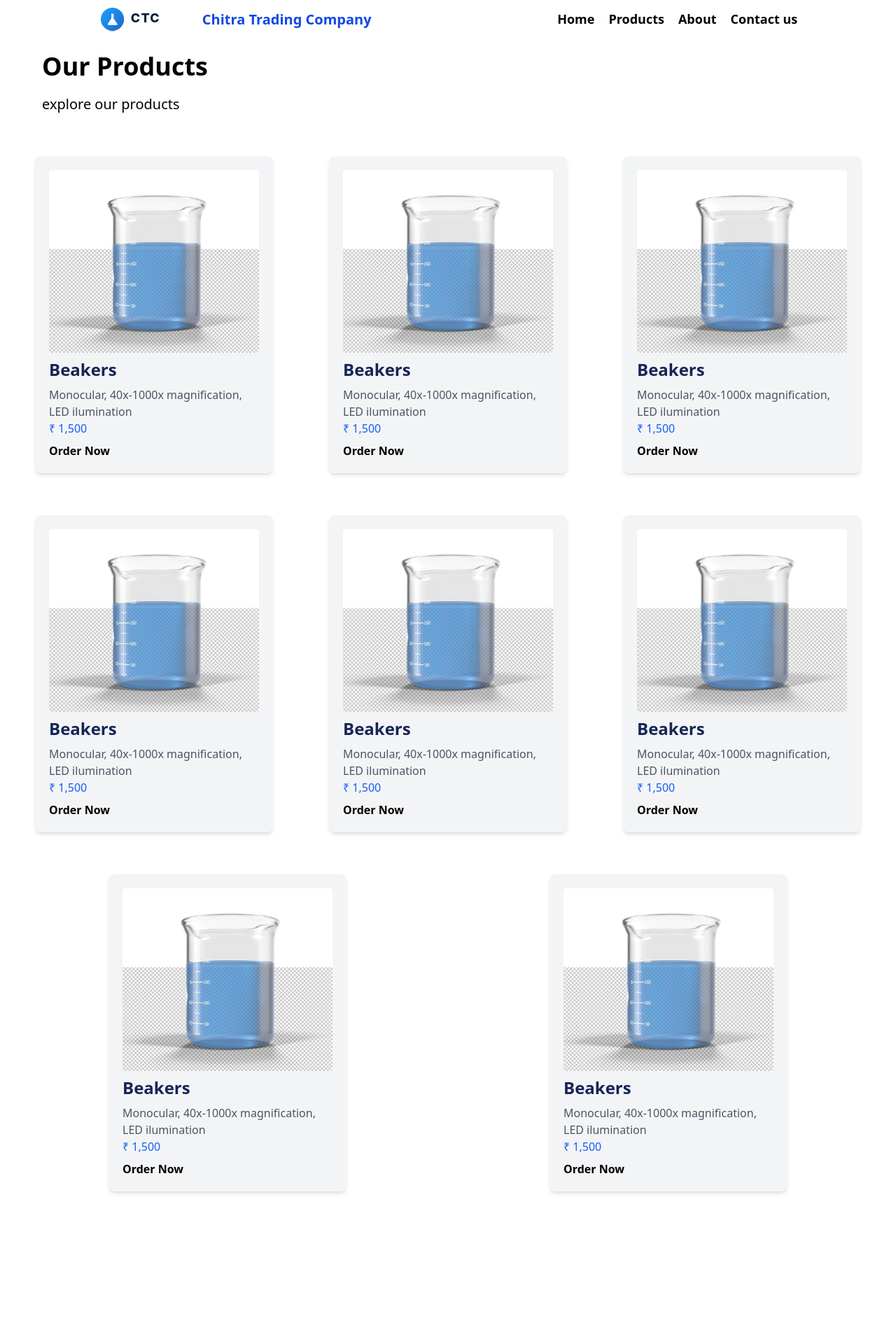
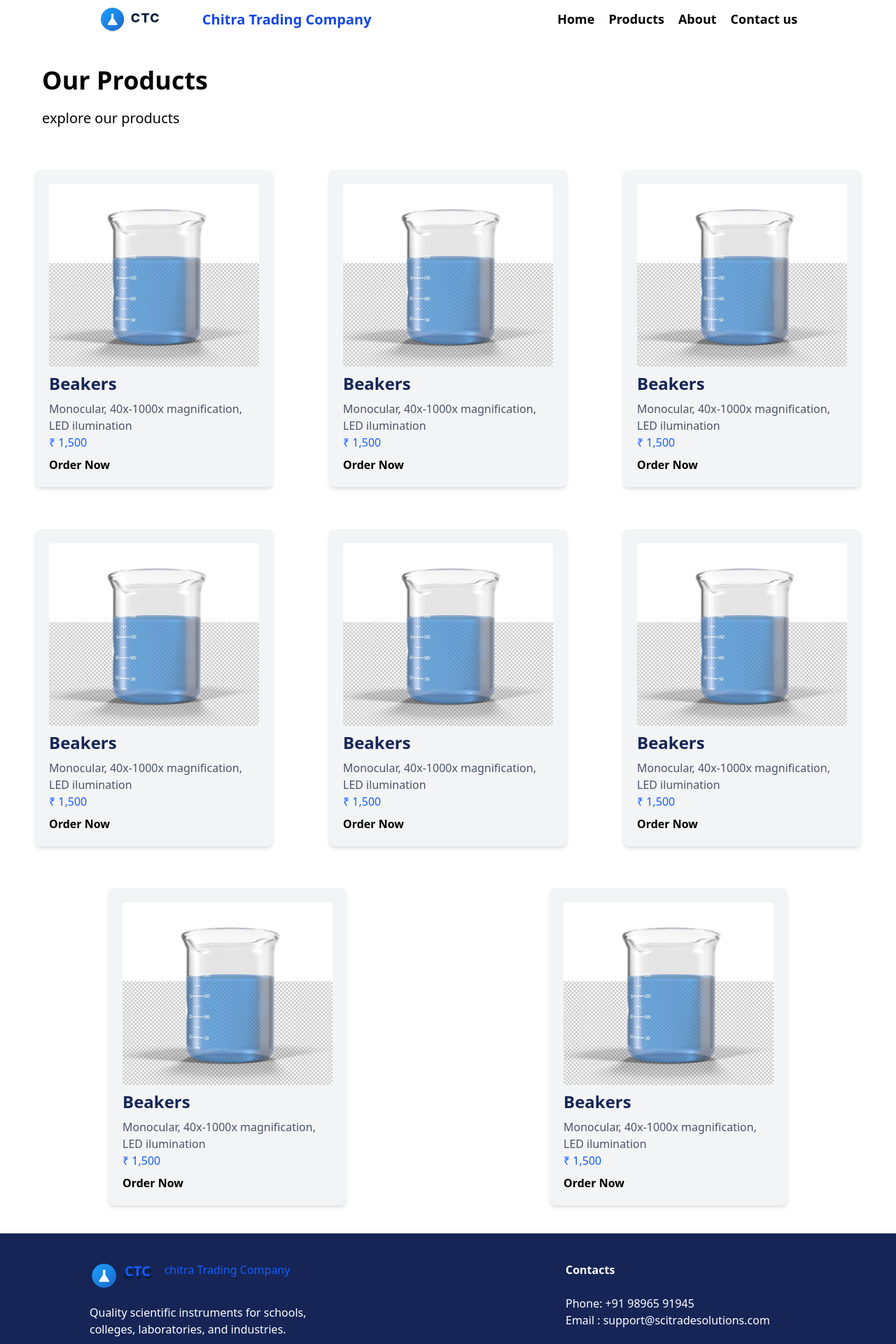
Before and after one commit to vishxesh10/CTC-frontend, a Next.js app: page /products in a window 1280 px wide. Shown: the top 1920 px of the page at 70% size. Before the commit the page ends 1742 px from the top, so only its background shows below. Built offline with nearby package versions, Linux system fonts and the light colour scheme.

Commit message:
sticky header

```diff
--- a/app/products/page.jsx
+++ b/app/products/page.jsx
@@ -1,12 +1,13 @@
 import Navbar from "../../components/navbar";
 import Image from "next/image";
 import Link from "next/link";
+import Footer from "../../components/footer";
 
 export default function Products() {
   return (
     <>
-      <Navbar />
-      <h2 className="text-4xl font-bold px-10 m-5">Our Products</h2>
+      <Navbar/>
+      <h2 className="text-4xl font-bold px-10 m-5 mt-10">Our Products</h2>
       <p className=" px-10 m-5 text-xl">explore our products</p>
       <div className="flex justify-around items-center flex-wrap gap-5 p-5">
         <div className="product">
@@ -74,6 +75,7 @@ export default function Products() {
             Order Now </Link>
         </div>
       </div>
+      <Footer/>
     </>
   );
 }
--- a/components/navbar.jsx
+++ b/components/navbar.jsx
@@ -1,9 +1,8 @@
 import Image from "next/image"
 import Link from "next/link"
-
 export default function Navbar() {
   return (
-    <header className="flex justify-around p-2 items-center bg-white">
+    <header className="flex justify-around p-2 items-center bg-white sticky top-0 z-50">
     <div className="flex items-center">
       <Image src="/ctc-logo.svg" alt="Logo" width={180} height={150}
         className="logo" />
@@ -16,5 +15,6 @@ export default function Navbar() {
       <Link href="/contact" className="hover:text-blue-600"> Contact us</Link>
     </nav>
     </header>
+
   )
 }
```
